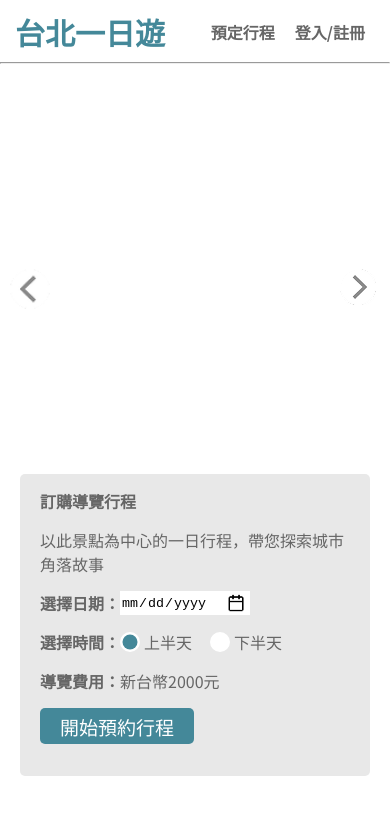
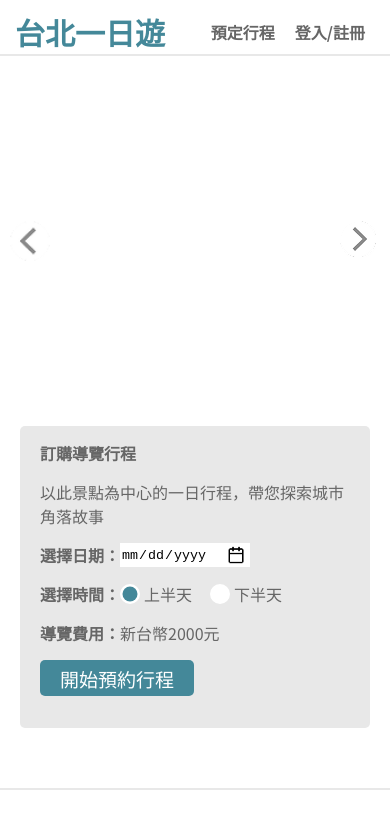
Before and after one commit to finn20240315/wehelp-stage2, a plain HTML site: page week9/static/attraction.html in a window 390 px wide. Shown: the top 827 px of the page. Drawn offline with Linux system fonts and the light colour scheme; no server answers.

Commit message:
modify hr width and spaces of mobile version

```diff
--- a/week9/static/attraction.html
+++ b/week9/static/attraction.html
@@ -30,8 +30,8 @@
           </div>
         </div>
       </nav>
+      <hr class="separator-1" />
       <main>
-        <hr class="separator-1" />
         <div class="section">
           <div class="profile">
             <div class="booking-form">
--- a/week9/static/css/attraction.css
+++ b/week9/static/css/attraction.css
@@ -86,7 +86,12 @@ div.for-nav {
   font-weight: 500;
 }
 
-hr.separator {
+hr.separator-1 {
+  width: 100%;
+  border: 1px solid #e8e8e8;
+  margin: 0 auto;
+}
+hr.separator-2 {
   max-width: 1920px;
   width: 100%;
   border: 1px solid #e8e8e8;
@@ -384,6 +389,7 @@ footer h2 {
     width: 100%;
     height: 100%;
     padding: 0;
+    margin: 0 0 40px 0;
   }
   .profile {
     width: 100%;
@@ -391,6 +397,9 @@ footer h2 {
     padding: 20px;
     margin: 0;
   }
+  .img-container {
+    border-radius: 0;
+  }
   .picture_current {
     width: 100%;
     height: 350px;
```
